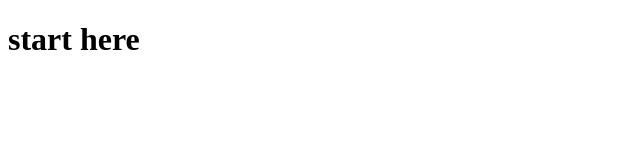
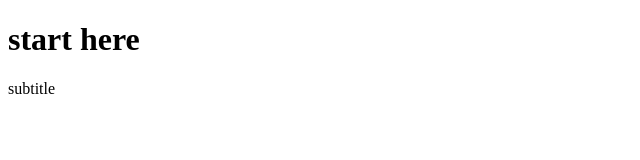
Before and after one commit to charley81/git-demo, a plain HTML site: page index.html in a window 1280 px wide. Shown: the full height of the page, 0-640 px from the left. Drawn offline with Linux system fonts and the light colour scheme.

Commit message:
updated index.html

```diff
--- a/index.html
+++ b/index.html
@@ -8,5 +8,6 @@
 </head>
 <body>
   <h1>start here</h1>
+  <p>subtitle</p>
 </body>
 </html>
```
